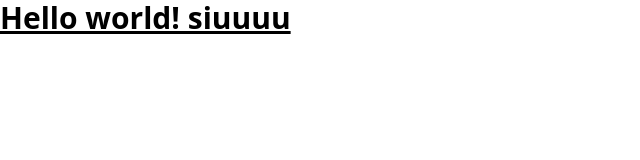
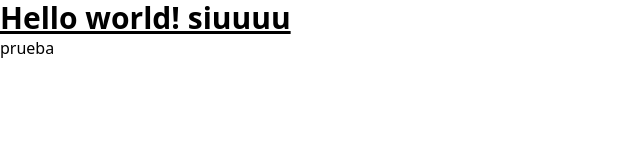
Before and after one commit to albertozelaya/blog-strapi, a React (Vite) app: page / in a window 1280 px wide. Shown: the top 160 px of the page, without its empty margins (0-640 px from the left). Built offline with nearby package versions, Linux system fonts and the light colour scheme.

Commit message:
agregar h2

```diff
--- a/src/App.jsx
+++ b/src/App.jsx
@@ -2,8 +2,11 @@
 
 export default function App() {
   return (
+    <>
     <h1 className="text-3xl font-bold underline">
       Hello world! siuuuu
     </h1>
+    <h2>prueba</h2>
+    </>
   )
 }
```
